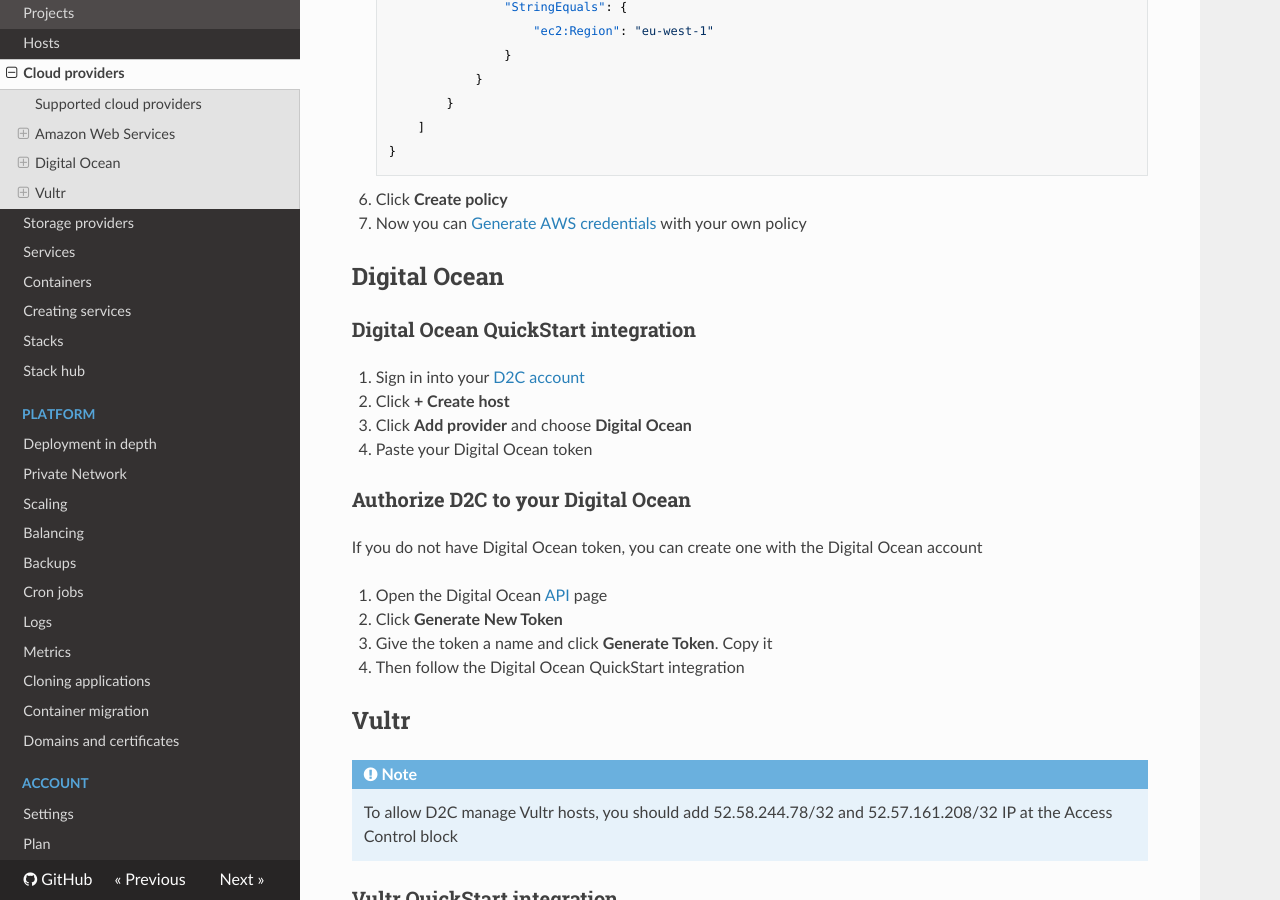
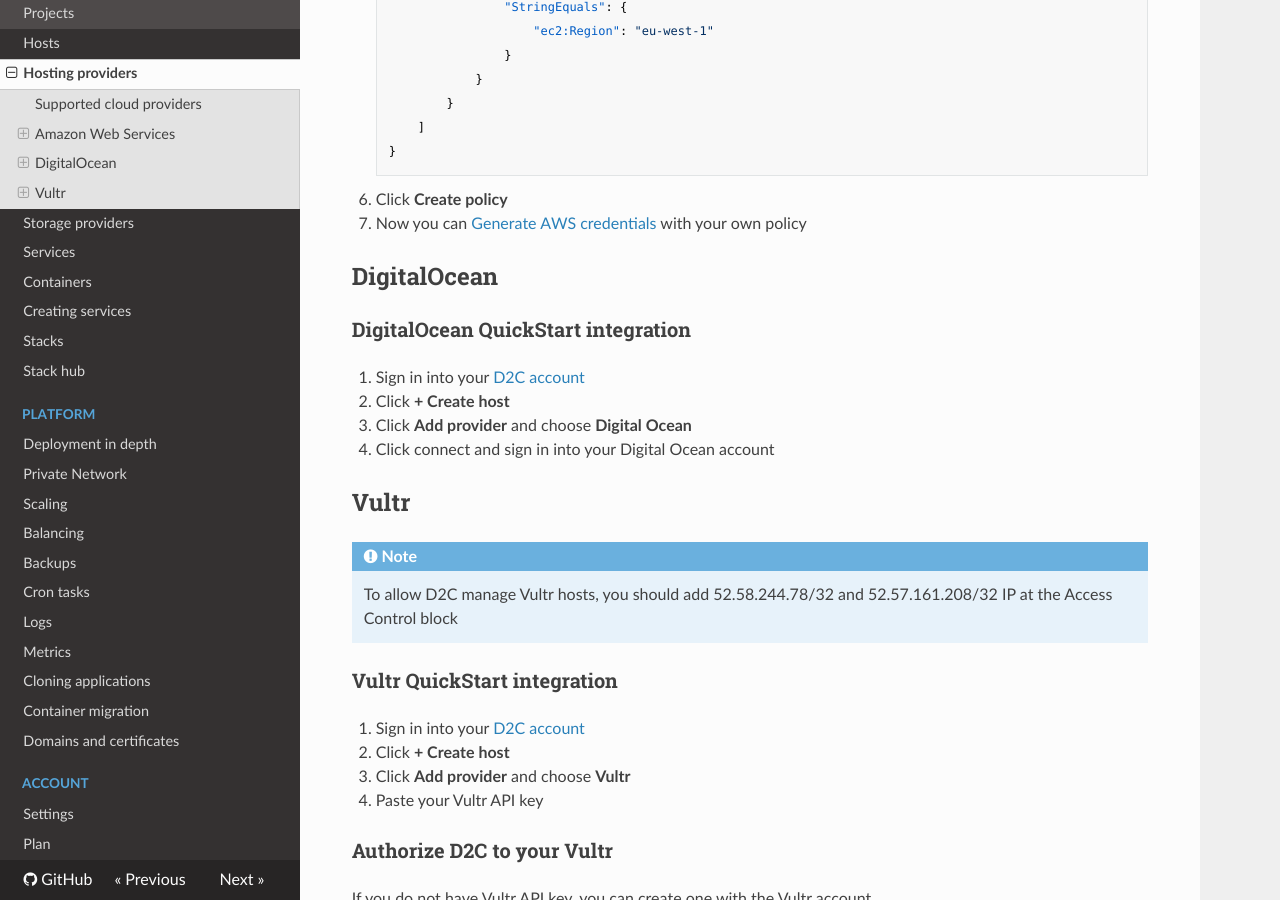
Before and after one commit to d2cio/docs, an MkDocs documentation site: the page built from docs/getting-started/cloud-providers.md, in a window 1280 px wide and 900 px high, scrolled down 1436 px. Built offline with MkDocs 1.6.1, drawn with Linux system fonts in a browser that asks for light colours; nearby versions of some CDN libraries; old or Windows-style settings are respelled for this version of MkDocs; some of the changed text lies outside the part shown.

```diff
--- a/docs/getting-started/cloud-providers.md
+++ b/docs/getting-started/cloud-providers.md
@@ -5,7 +5,7 @@ In this page, we describe how to generate credentials of cloud providers and use
 ## Supported cloud providers
 
 - **Amazon Web Services**
-- **Digital Ocean**
+- **DigitalOcean**
 - **Vultr**
 
 Will be available soon:
@@ -61,23 +61,14 @@ If you do not have AWS credentials, you can create one with the AWS Management c
 6. Click **Create policy**
 7. Now you can [Generate AWS credentials](/getting-started/cloud-providers/#generate-aws-credentials) with your own policy
 
-## Digital Ocean
+## DigitalOcean
 
-### Digital Ocean QuickStart integration
+### DigitalOcean QuickStart integration
 
 1. Sign in into your [D2C account](https://panel.d2c.io/account/login)
 2. Click **+ Create host**
 3. Click **Add provider** and choose **Digital Ocean**
-4. Paste your Digital Ocean token
-
-### Authorize D2C to your Digital Ocean
-
-If you do not have Digital Ocean token, you can create one with the Digital Ocean account
-
-1. Open the Digital Ocean [API](https://cloud.digitalocean.com/settings/api/tokens) page
-2. Click **Generate New Token**
-3. Give the token a name and click **Generate Token**. Copy it
-4. Then follow the Digital Ocean QuickStart integration
+4. Click connect and sign in into your Digital Ocean account
 
 ## Vultr
 
--- a/mkdocs.yml
+++ b/mkdocs.yml
@@ -11,7 +11,7 @@ pages:
 - Getting started:
   - 'Projects': 'getting-started/projects.md'
   - 'Hosts': 'getting-started/hosts.md'
-  - 'Cloud providers': 'getting-started/cloud-providers.md'
+  - 'Hosting providers': 'getting-started/cloud-providers.md'
   - 'Storage providers': 'getting-started/storage-providers.md'
   - 'Services': 'getting-started/services.md'
   - 'Containers': 'getting-started/containers.md'
@@ -47,7 +47,7 @@ pages:
   - 'Scaling': 'platform/scaling.md'
   - 'Balancing': 'platform/balancing.md'
   - 'Backups': 'platform/backups.md'
-  - 'Cron jobs': 'platform/cron.md'
+  - 'Cron tasks': 'platform/cron.md'
   - 'Logs': 'platform/logs.md'
   - 'Metrics': 'platform/metrics.md'
   - 'Cloning applications': 'platform/cloning-apps.md'
```
Also changed, not shown: docs/getting-started/hosts.md (+4 -3 lines), docs/getting-started/services.md (+6 -6 lines), docs/getting-started/storage-providers.md (+5 -5 lines).
